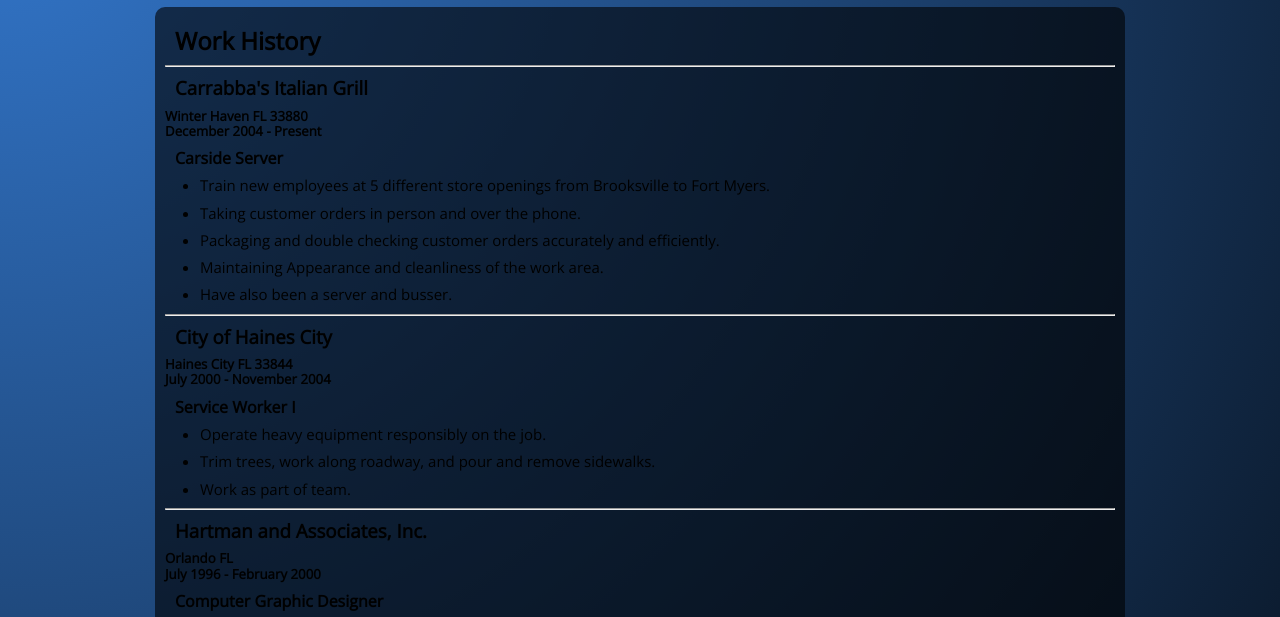
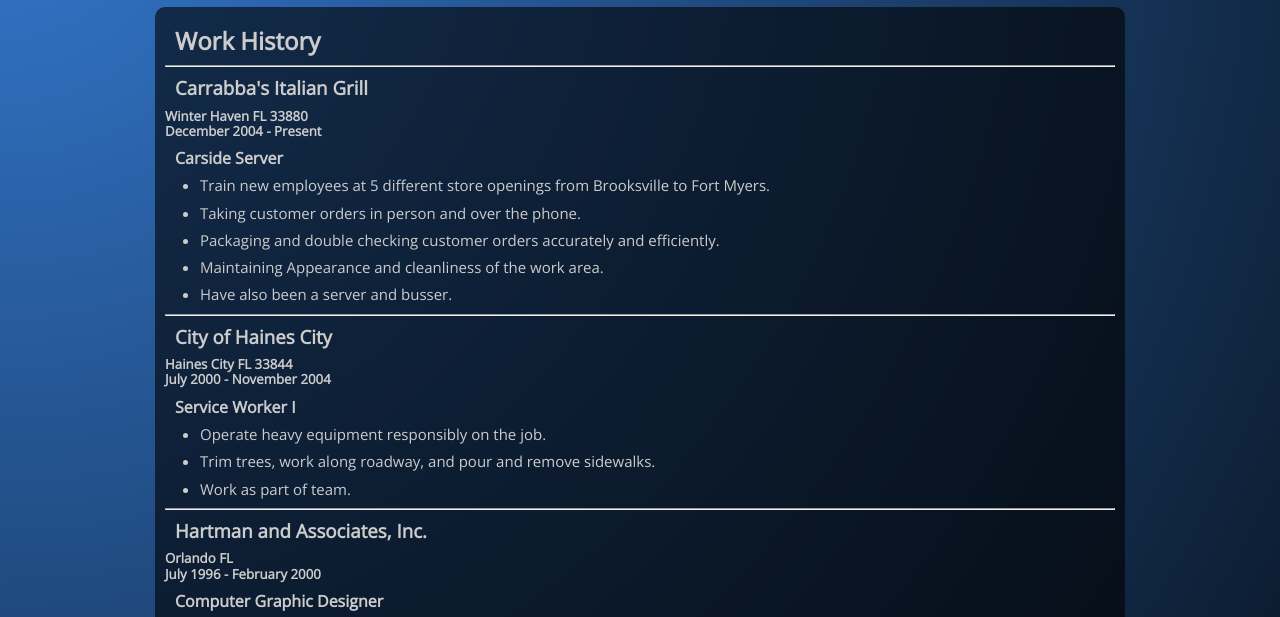
Before and after one commit to wlnewton/resume, a plain HTML site: page index.html in a window 1280 px wide. Shown: the part 129-746 px from the top of the page. Drawn offline with nearby package versions, Linux system fonts and the light colour scheme.

Commit message:
Added color: #CCC; to .container

```diff
--- a/css/styles.css
+++ b/css/styles.css
@@ -44,6 +44,7 @@ header {
 .container {
   background-color: #00000099;
   border-radius: 10px;
+  color: #CCC;
   margin: 10px auto;
   padding: 10px;
   width: 950px;
```
